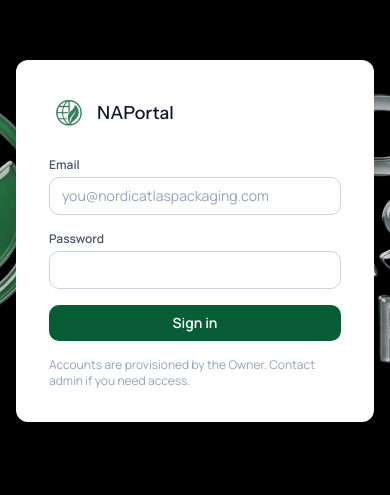
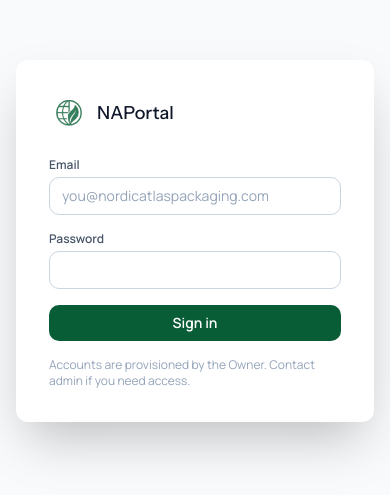
Before and after one commit to ajkizzy/nordic-atlas, a Next.js app in the folder portal/: page /login in a window 390 px wide. Shown: the part 181-676 px from the top of the page. Built offline with nearby package versions, Linux system fonts and the light colour scheme.

Commit message:
Use Banner login background

```diff
--- a/portal/src/app/login/page.tsx
+++ b/portal/src/app/login/page.tsx
@@ -10,14 +10,14 @@ export default function LoginPage() {
   const [state, action, pending] = useActionState(signIn, null);
 
   return (
-    <main className="relative isolate flex min-h-dvh items-center justify-center overflow-hidden bg-black p-4">
+    <main className="relative isolate flex min-h-dvh items-center justify-center overflow-hidden bg-slate-50 p-4 sm:bg-black">
       <Image
-        src="/login-background.png"
+        src="/login-banner.png"
         alt=""
         fill
         priority
         sizes="100vw"
-        className="-z-10 object-cover object-center"
+        className="-z-10 hidden object-cover object-center sm:block"
       />
       <div className="w-full max-w-sm rounded-lg border border-white/30 bg-white p-8 shadow-2xl">
         <div className="flex items-center gap-2 mb-6">
```
Also changed, not shown: portal/public/login-background.png (deleted), 1 other file (tests, documents, lock files or other folders).
